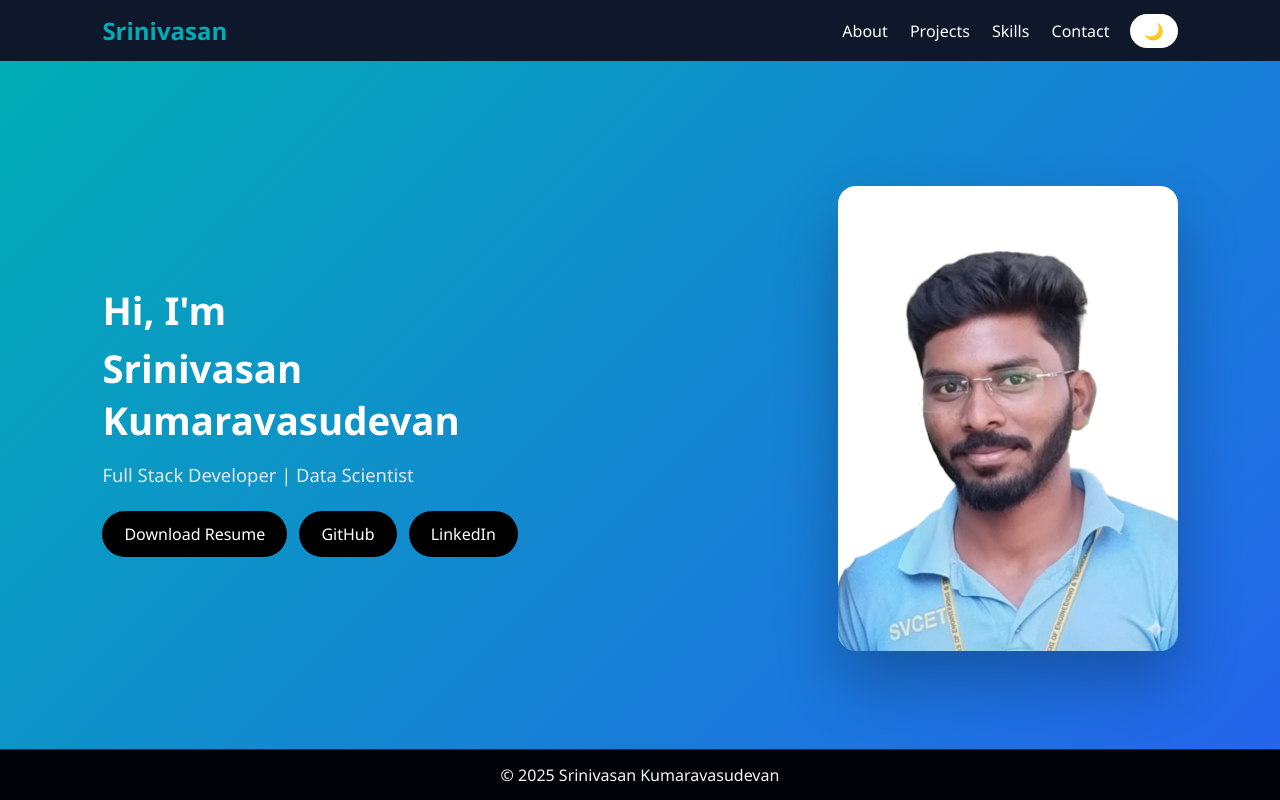
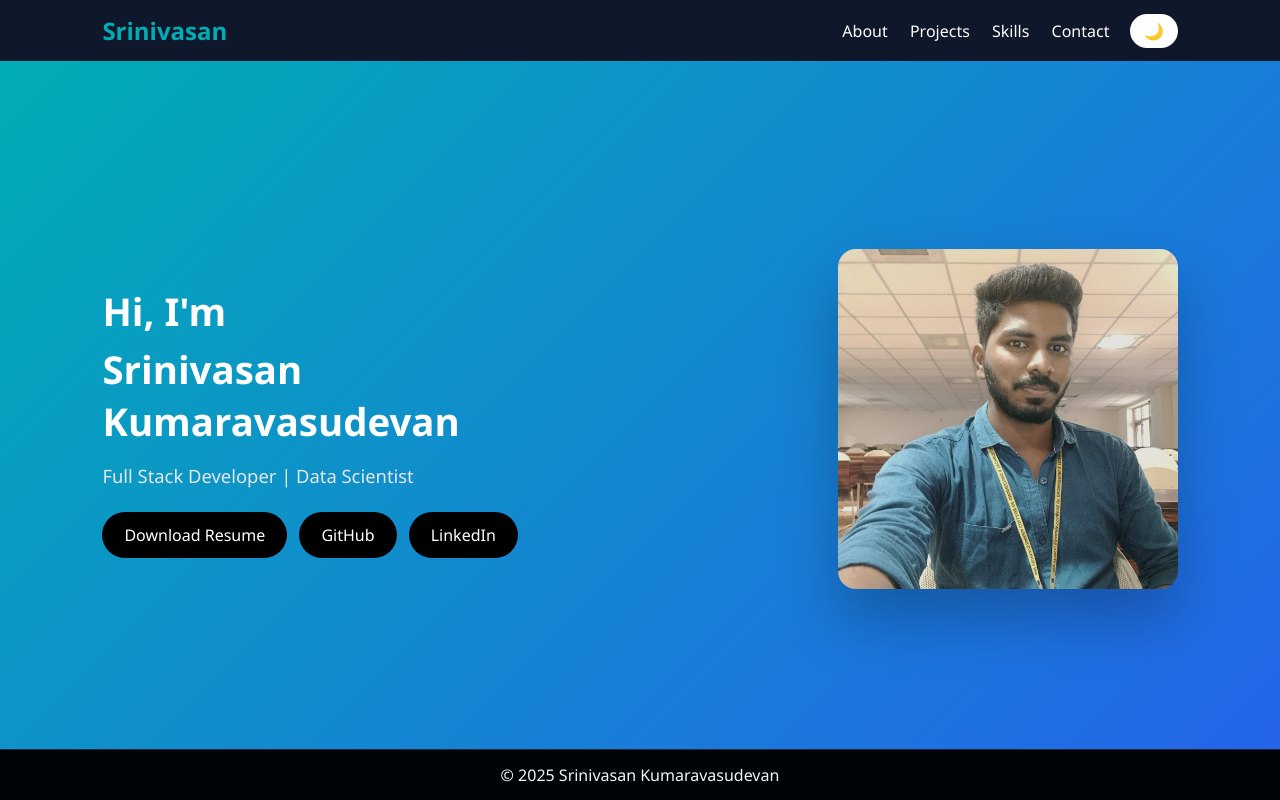
Before and after one commit to VasudevanSk/Portfolio, a plain HTML site: page index.html in a window 1280 px wide. Shown: the top 800 px of the page. Drawn offline with Linux system fonts and the light colour scheme.

Commit message:
profile changed

```diff
--- a/index.html
+++ b/index.html
@@ -302,7 +302,7 @@ footer{
     </div>
 
     <div class="hero-img">
-      <img src="vasu.png" alt="Developer illustration">
+      <img src="hero.jpeg" alt="Developer illustration">
     </div>
   </div>
 </div>
```
